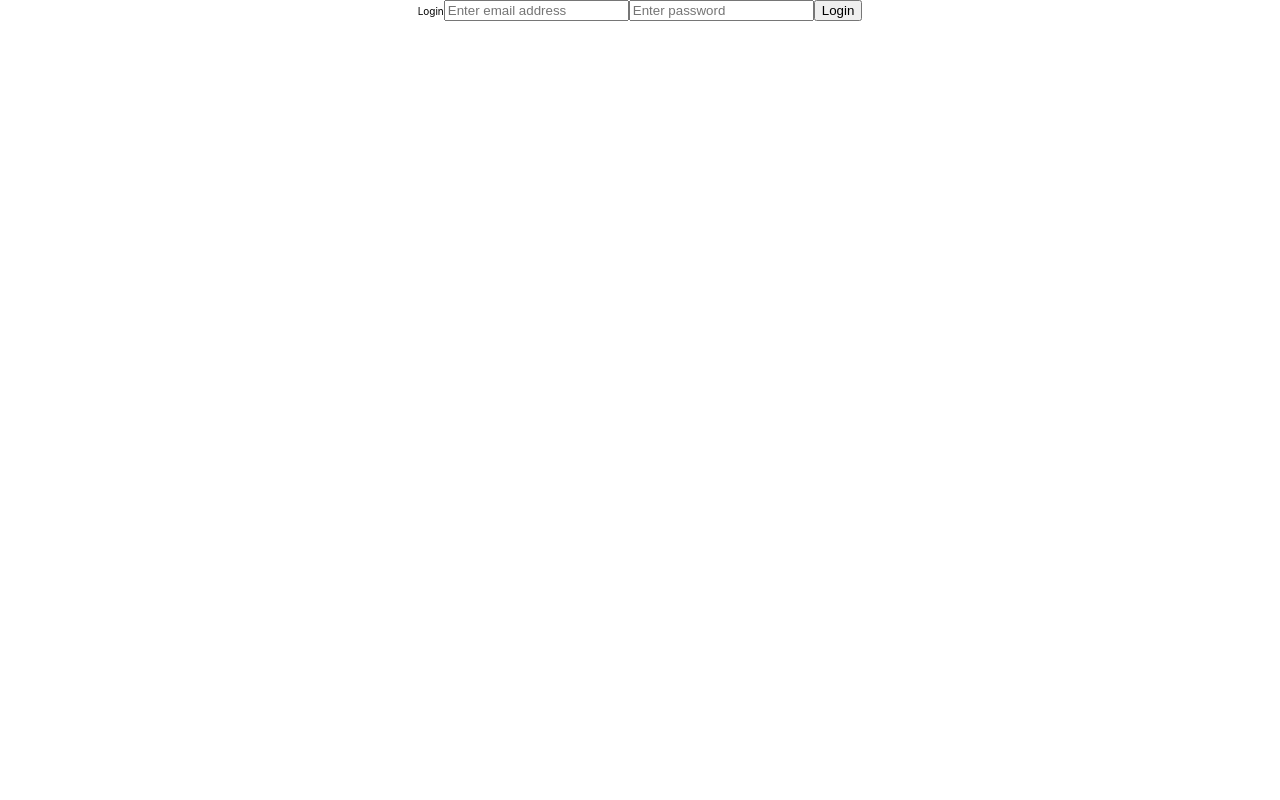
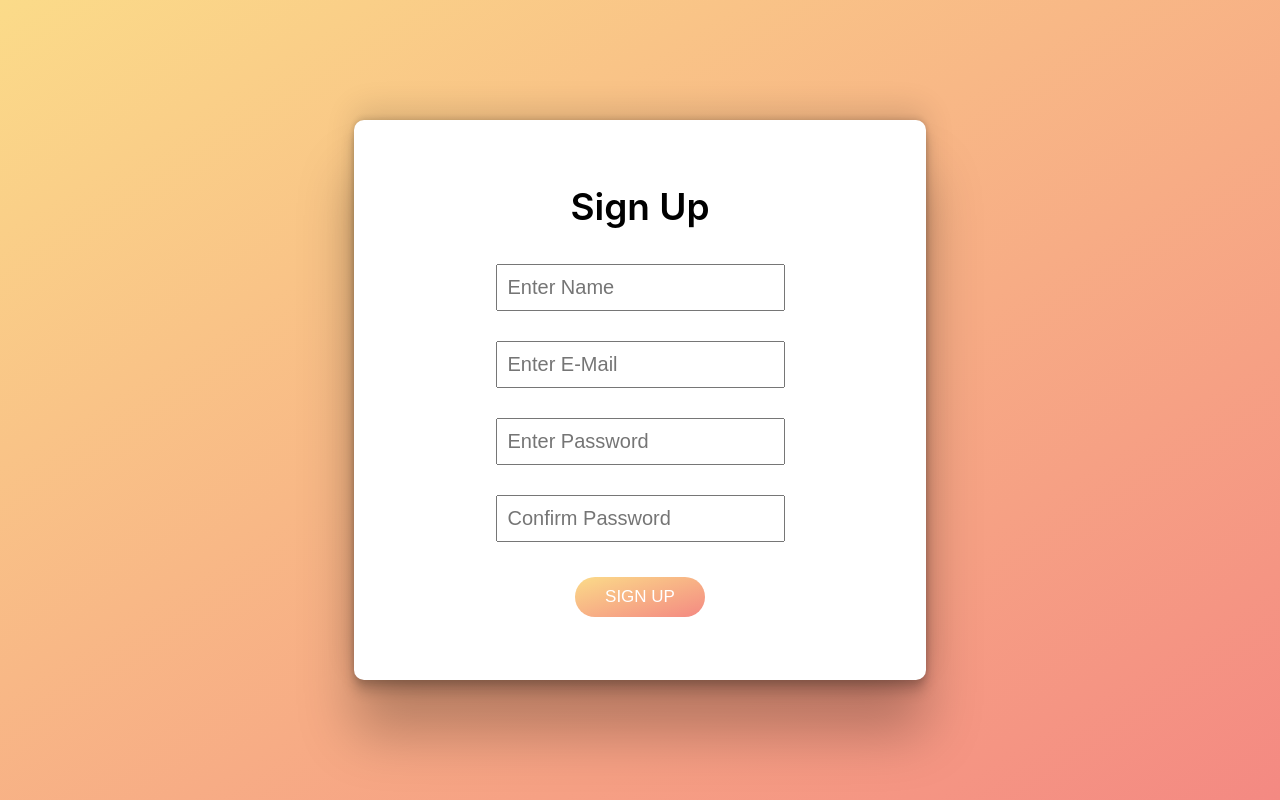
Before and after one commit to HassanShahzadse/Recipe-app, a React (Create React App) app: page / in a window 1280 px wide. Built offline with nearby package versions, Linux system fonts and the light colour scheme.

Commit message:
added styling to login and SignUp page

```diff
--- a/src/App.js
+++ b/src/App.js
@@ -6,8 +6,8 @@ function App() {
   return (
     <div className="App">
       {/* <Home/> */}
-      {/* <SignUp/> */}
-      <Login/>
+      <SignUp/>
+      {/* <Login/> */}
 
     </div>
   );
--- a/src/Pages/LogIn/Login.css
+++ b/src/Pages/LogIn/Login.css
@@ -0,0 +1,48 @@
+.login{
+    background-image: linear-gradient(to bottom right,#fbdb89,#f48982);
+    min-height: calc(100vh);
+    display: flex;
+    justify-content: center;
+}
+.form{
+    width: 40%;
+    background-color: white;
+    height: 400px;
+    border-radius: 10px;
+    margin: auto;
+    box-shadow: rgba(0, 0, 0, 0.25) 0px 54px 55px, rgba(0, 0, 0, 0.12) 0px -12px 30px, rgba(0, 0, 0, 0.12) 0px 4px 6px, rgba(0, 0, 0, 0.17) 0px 12px 13px, rgba(0, 0, 0, 0.09) 0px -3px 5px;
+   display: flex;
+   justify-content: center;
+
+}
+.Inputfields{
+    display: flex;
+    justify-content: center;
+    flex-direction: column;
+    align-items: center;
+
+}
+.form-control{
+    margin: 15px 0px;
+    font-size: 20px;
+    padding: 10px;
+}
+.Inputfields button{
+    text-transform: uppercase;
+    color: #fff;
+    cursor: pointer;
+    background-image: linear-gradient(to bottom right,#fbdb89,#f48982);
+    border: none;
+    border-radius: 10rem;
+    align-items: center;
+    transition: all .2s;
+    font-size: 1.7rem;
+    padding: 10px 30px;
+    margin-top: 20px;
+}
+.Inputfields span{
+    font-family: inherit;
+    font-size: 3.7rem;
+    font-weight: 600;
+    margin-bottom: 20px;
+}
--- a/src/Pages/LogIn/Login.jsx
+++ b/src/Pages/LogIn/Login.jsx
@@ -46,7 +46,7 @@ const Login = () => {
       >
         <div className="login">
           <div className="form">
-            <Form>
+            <Form className="Inputfields">
               <span>Login</span>
               <Field
                 type="email"
--- a/src/Pages/SignUp/SignUp.css
+++ b/src/Pages/SignUp/SignUp.css
@@ -0,0 +1,48 @@
+.SignUp{
+    background-image: linear-gradient(to bottom right,#fbdb89,#f48982);
+    min-height: calc(100vh);
+    display: flex;
+    justify-content: center;
+}
+.formSignup{
+    width: 40%;
+    background-color: white;
+    height: 500px;
+    border-radius: 10px;
+    margin: auto;
+    box-shadow: rgba(0, 0, 0, 0.25) 0px 54px 55px, rgba(0, 0, 0, 0.12) 0px -12px 30px, rgba(0, 0, 0, 0.12) 0px 4px 6px, rgba(0, 0, 0, 0.17) 0px 12px 13px, rgba(0, 0, 0, 0.09) 0px -3px 5px;
+   display: flex;
+   justify-content: center;
+   padding: 30px;
+}
+.InputfieldsSignup{
+    display: flex;
+    justify-content: center;
+    flex-direction: column;
+    align-items: center;
+
+}
+.form-control{
+    margin: 15px 0px;
+    font-size: 20px;
+    padding: 10px;
+}
+.InputfieldsSignup button{
+    text-transform: uppercase;
+    color: #fff;
+    cursor: pointer;
+    background-image: linear-gradient(to bottom right,#fbdb89,#f48982);
+    border: none;
+    border-radius: 10rem;
+    align-items: center;
+    transition: all .2s;
+    font-size: 1.7rem;
+    padding: 10px 30px;
+    margin-top: 20px;
+}
+.InputfieldsSignup span{
+    font-family: inherit;
+    font-size: 3.7rem;
+    font-weight: 600;
+    margin-bottom: 20px;
+}
--- a/src/Pages/SignUp/SignUp.jsx
+++ b/src/Pages/SignUp/SignUp.jsx
@@ -2,7 +2,7 @@ import { Formik, Form, Field, ErrorMessage } from "formik";
 import * as Yup from "yup";
 import { getAuth, createUserWithEmailAndPassword } from "firebase/auth";
 import app from "../../Firebase/firebase";
-
+import './SignUp.css'
 
 const auth = getAuth(app);
 const initialValues = {
@@ -41,39 +41,33 @@ const SignUp = () => {
       .required(),
   });
   return (
+    <div className="SignUp">
+      <div className="formSignup">
     <Formik
       initialValues={initialValues}
       validationSchema={validationSchema}
       onSubmit={onSubmit}
     >
-      <Form>
-        <div>
-          <label htmlFor="firstname">Name</label>
-          <Field type="text" id="firstName" name="fname" />
+      <Form className="InputfieldsSignup">
+      <span>Sign Up</span>
+          <Field placeholder="Enter Name" type="text" id="firstName" name="fname" className="form-control"/>
           <ErrorMessage name="fname" />
-        </div>
 
-        <div>
-          <label htmlFor="emailAddress">Email </label>
-          <Field type="text" id="emailAddress" name="emailaddress" />
+          <Field placeholder="Enter E-Mail" type="text" id="emailAddress" name="emailaddress" className="form-control"/>
           <ErrorMessage name="emailaddress" />
-        </div>
-        <br></br>
-        <div>
-          <label htmlFor="password">Password</label>
-          <Field type="text" id="password" name="pass" />
+
+          <Field placeholder="Enter Password" type="text" id="password" name="pass" className="form-control"/>
           <ErrorMessage name="pass" />
-        </div>
-        <div>
-          <label htmlFor="confirmpass">Confirm Password </label>
-          <Field type="text" id="confirmpass" name="confirmpass" />
+
+          <Field placeholder="Confirm Password" type="text" id="confirmpass" name="confirmpass" className="form-control"/>
           <ErrorMessage name="confirmpass" />
-        </div>
-        <br></br>
+
 
         <button type="submit">Sign Up</button>
       </Form>
     </Formik>
+    </div>
+    </div>
   );
 };
 export default SignUp;
```
